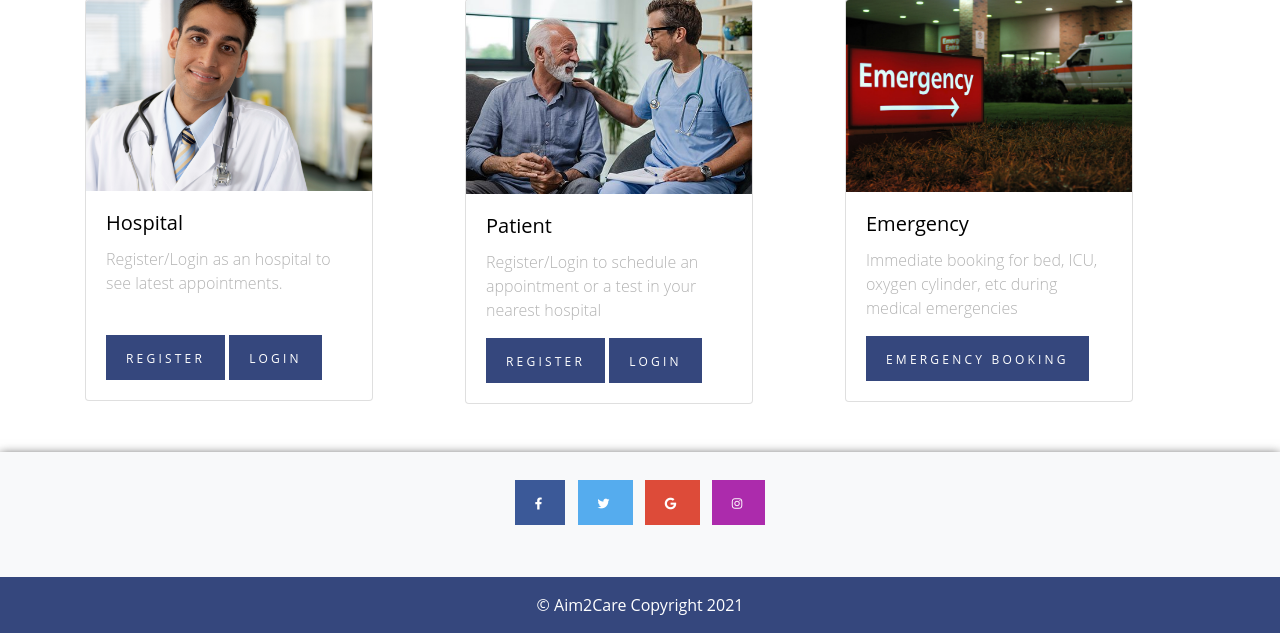
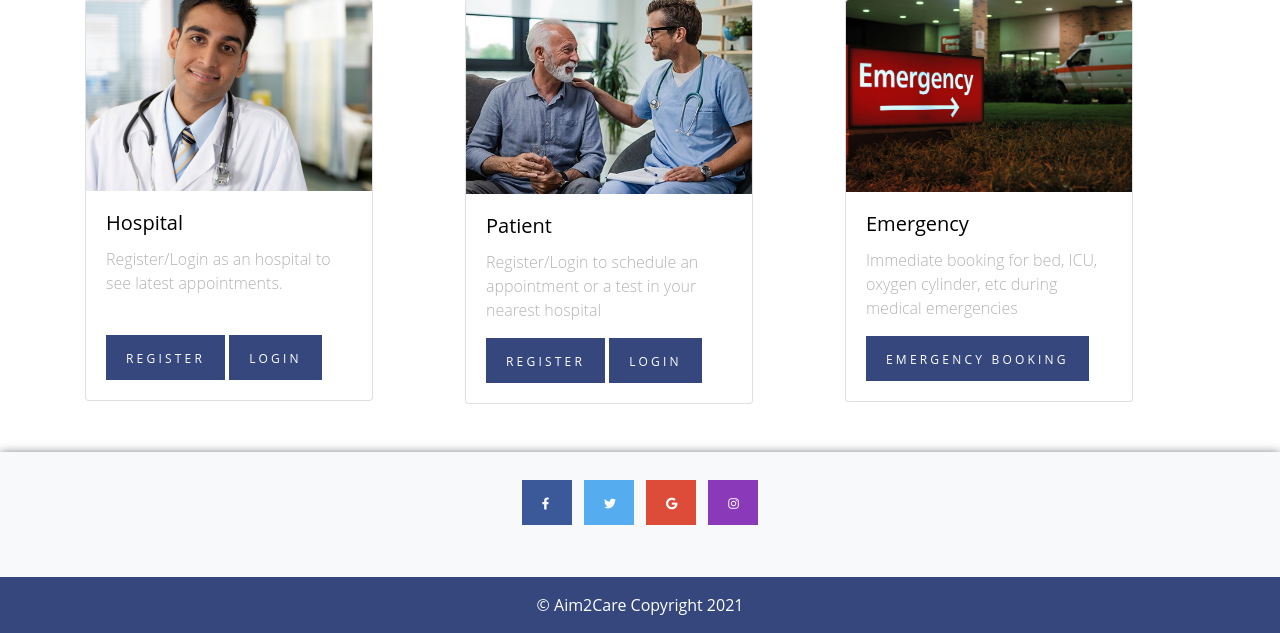
Before and after one commit to mihir44/HMS, a Django app: page / in a window 1280 px wide. Shown: the part 653-1286 px from the top of the page. Run offline with Django 3.2, Linux system fonts and the light colour scheme; some libraries are stand-ins or nearby versions.

Commit message:
icons color changed

```diff
--- a/healthCare/health/templates/health/basic.html
+++ b/healthCare/health/templates/health/basic.html
@@ -99,19 +99,19 @@
       <!-- Section: Social media -->
       <section class="mb-4">
         <!-- Facebook -->
-        <a class="btn btn-primary btn-floating m-1" style="background-color: #3b5998;" href="#!" role="button"><i
+        <a class="btn btn-primary btn-floating m-1" style="width: 50px; height: 45px; color: white; background-color: #3b5998;" href="#!" role="button"><i
             class="fab fa-facebook-f"></i></a>
 
         <!-- Twitter -->
-        <a class="btn btn-primary btn-floating m-1" style="background-color: #55acee;" href="#!" role="button"><i
+        <a class="btn btn-primary btn-floating m-1" style="width: 50px; height: 45px; color: white; background-color: #55acee;" href="#!" role="button"><i
             class="fab fa-twitter"></i></a>
 
         <!-- Google -->
-        <a class="btn btn-primary btn-floating m-1" style="background-color: #dd4b39;" href="#!" role="button"><i
+        <a class="btn btn-primary btn-floating m-1" style="width: 50px; height: 45px; color: white; background-color: #dd4b39;" href="#!" role="button"><i
             class="fab fa-google"></i></a>
 
         <!-- Instagram -->
-        <a class="btn btn-primary btn-floating m-1" style="background-color: #ac2bac;" href="#!" role="button"><i
+        <a class="btn btn-primary btn-floating m-1" style="width: 50px; height: 45px; color: white; background-color: #8a3ab9" href="#!" role="button"><i
             class="fab fa-instagram"></i></a>
 
       </section>
```
